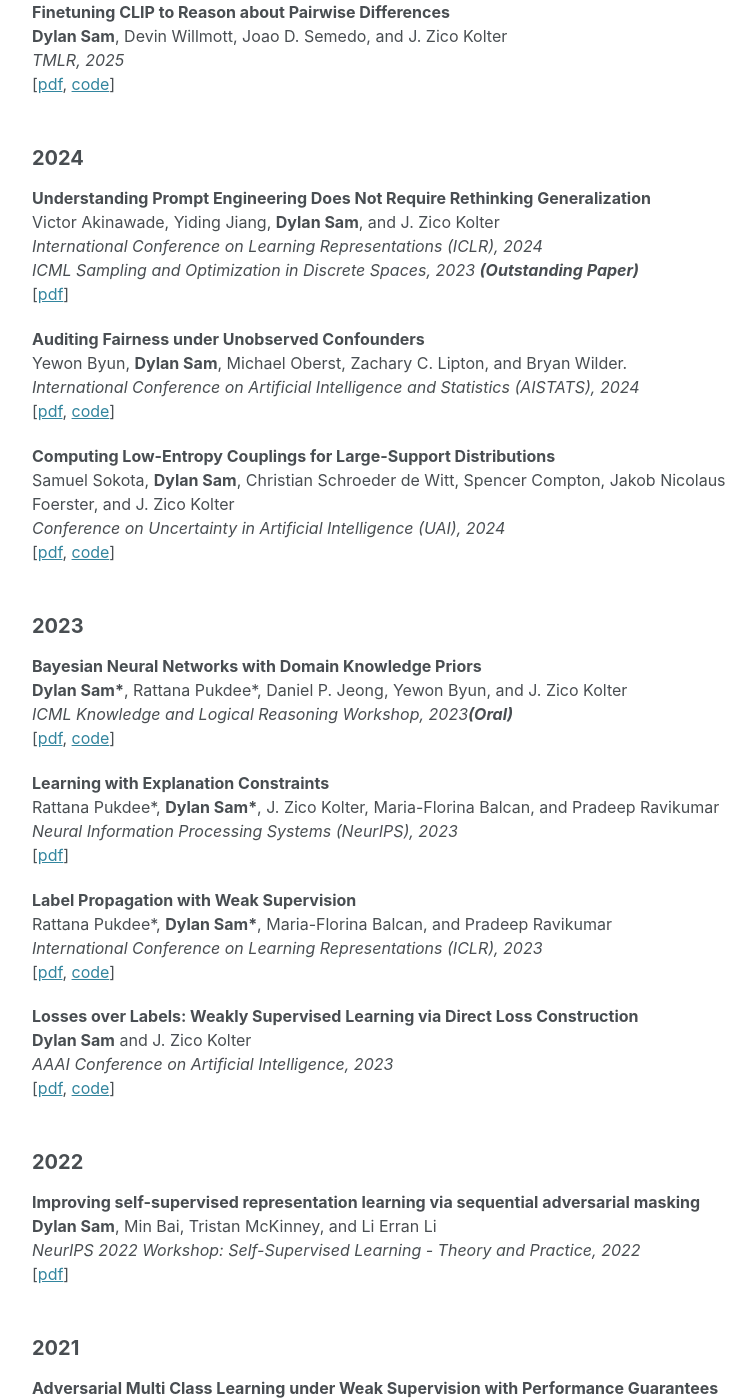
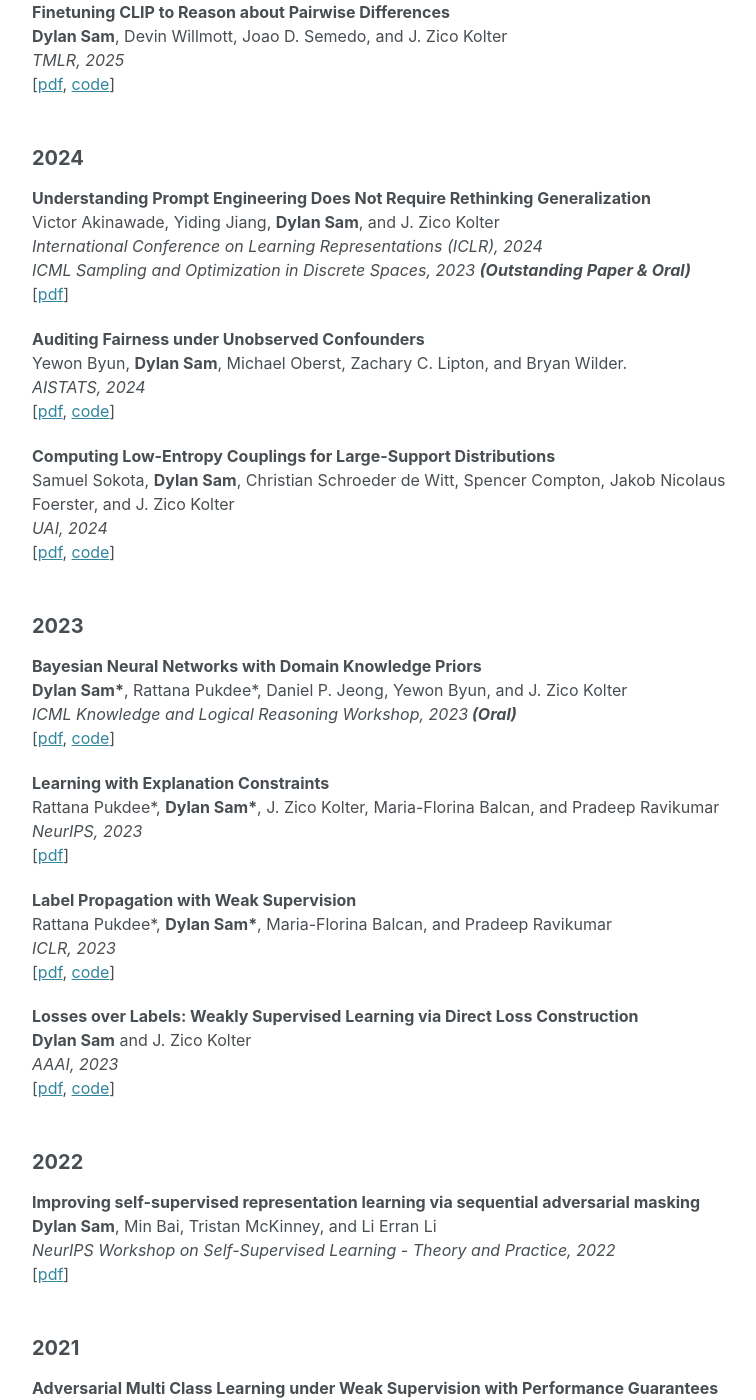
Before and after one commit to dsam99/dsam99.github.io, a Jekyll site: the page built from publications.md, in a window 1280 px wide and 1400 px high, scrolled down 599 px. Shown: the whole window, without its empty margins (234-990 px from the left). Built offline with Jekyll 4.4.1, drawn with Linux system fonts in a browser that asks for light colours; cached includes are drawn as plain includes; nearby versions of some CDN libraries; a style sheet for code colours, icons or effects is not loaded; some of the changed text lies outside the part shown.

Commit message:
changing formatting

```diff
--- a/_layouts/publications.html
+++ b/_layouts/publications.html
@@ -41,19 +41,19 @@ author_profile: false
 			<p class="title"> <b>Understanding Prompt Engineering Does Not Require Rethinking Generalization </b><br>
 				Victor Akinawade, Yiding Jiang, <strong>Dylan Sam</strong>, and J. Zico Kolter<br>
 				<i>International Conference on Learning Representations (ICLR), 2024</i>   <br>
-				<i>ICML Sampling and Optimization in Discrete Spaces, 2023</i> <strong><em> (Outstanding Paper) </em></strong> <br>
+				<i>ICML Sampling and Optimization in Discrete Spaces, 2023</i> <strong><em> (Outstanding Paper & Oral) </em></strong> <br>
 				[<a href="https://arxiv.org/abs/2310.03957" target="_blank">pdf</a>]
 			</p>
 
 			<p class="title"> <b>Auditing Fairness under Unobserved Confounders</b><br>
 				Yewon Byun, <strong>Dylan Sam</strong>, Michael Oberst, Zachary C. Lipton, and Bryan Wilder.<br>
-				<i>International Conference on Artificial Intelligence and Statistics (AISTATS), 2024</i> <br>
+				<i>AISTATS, 2024</i> <br>
 				[<a href="https://arxiv.org/abs/2403.14713" target="_blank">pdf</a>, <a href="https://github.com/lasilab/inequity-bounds" target="_blank">code</a>]
 			</p>
 
 			<p class="title"> <b>Computing Low-Entropy Couplings for Large-Support Distributions</b><br>
 				Samuel Sokota, <strong>Dylan Sam</strong>, Christian Schroeder de Witt, Spencer Compton, Jakob Nicolaus Foerster, and J. Zico Kolter<br>
-				<i>Conference on Uncertainty in Artificial Intelligence (UAI), 2024</i> <br>
+				<i>UAI, 2024</i> <br>
 				[<a href="https://arxiv.org/abs/2405.19540" target="_blank">pdf</a>, <a href="https://github.com/ssokota/mec" target="_blank">code</a>]
 			</p>
 
@@ -61,26 +61,26 @@ author_profile: false
 
 			<p class="title"> <b>Bayesian Neural Networks with Domain Knowledge Priors</b><br>
 				<strong>Dylan Sam*</strong>, Rattana Pukdee*, Daniel P. Jeong, Yewon Byun, and J. Zico Kolter<br>
-				<i>ICML Knowledge and Logical Reasoning Workshop, 2023</i><strong><em>(Oral) </em></strong><br>
+				<i>ICML Knowledge and Logical Reasoning Workshop, 2023</i><strong><em> (Oral) </em></strong><br>
 				[<a href="https://arxiv.org/abs/2402.13410" target="_blank">pdf</a>, <a href="https://github.com/dsam99/banana" target="_blank">code</a>]
 			</p>
 
 			<p class="title"> <b>Learning with Explanation Constraints </b><br>
 				Rattana Pukdee*, <strong>Dylan Sam*</strong>, J. Zico Kolter, Maria-Florina Balcan, and Pradeep Ravikumar<br>
-				<i>Neural Information Processing Systems (NeurIPS), 2023</i> <br>
+				<i>NeurIPS, 2023</i> <br>
 				[<a href="https://arxiv.org/abs/2303.14496" target="_blank">pdf</a>]
 			</p>
 
 			<p class="title"> <b>Label Propagation with Weak Supervision </b><br>
 				Rattana Pukdee*, <strong>Dylan Sam*</strong>, Maria-Florina Balcan, and Pradeep Ravikumar<br>
-				<i>International Conference on Learning Representations (ICLR), 2023</i> <br>
+				<i>ICLR, 2023</i> <br>
 				[<a href="https://arxiv.org/abs/2210.03594" target="_blank">pdf</a>,
 				<a href="https://github.com/dsam99/label_propagation_weak_supervision" target="_blank">code</a>]
 			</p>
 
 			<p class="title"> <b>Losses over Labels: Weakly Supervised Learning via Direct Loss Construction </b><br>
 				<strong>Dylan Sam</strong> and J. Zico Kolter<br>
-				<i>AAAI Conference on Artificial Intelligence, 2023</i> <br>
+				<i>AAAI, 2023</i> <br>
 				[<a href="https://arxiv.org/abs/2212.06921" target="_blank">pdf</a>,
 				<a href="https://github.com/dsam99/LoL" target="_blank">code</a>]
 			</p>
@@ -89,7 +89,7 @@ author_profile: false
 
 			<p class="title"> <b>Improving self-supervised representation learning via sequential adversarial masking </b><br>
 				<strong>Dylan Sam</strong>, Min Bai, Tristan McKinney, and Li Erran Li<br>
-				<i>NeurIPS 2022 Workshop: Self-Supervised Learning - Theory and Practice, 2022</i> <br>
+				<i>NeurIPS Workshop on Self-Supervised Learning - Theory and Practice, 2022</i> <br>
 				[<a href="https://sslneurips22.github.io/paper_pdfs/paper_54.pdf" target="_blank">pdf</a>]
 			</p>
 
@@ -97,14 +97,14 @@ author_profile: false
 
 			<p class="title"> <b>Adversarial Multi Class Learning under Weak Supervision with Performance Guarantees </b><br>
 				Alessio Mazzetto*, Cyrus Cousins*, <strong>Dylan Sam</strong>, Stephen H Bach, and Eli Upfal <br>
-				<i>International Conference on Machine Learning (ICML), 2021</i> <br>
+				<i>ICML, 2021</i> <br>
 				[<a href="http://cs.brown.edu/people/sbach/files/mazzetto-icml21.pdf" target="_blank">pdf</a>,
 				<a href="https://github.com/BatsResearch/mazzetto-icml21-code" target="_blank">code</a>]
 			</p>
 
 			<p class="title"> <b>Semi-Supervised Aggregation of Dependent Weak Supervision Sources with Performance Guarantees </b> <br>
 				Alessio Mazzetto, <strong>Dylan Sam</strong>, Andrew Park, Eli Upfal, and Stephen H Bach <br>
-				<i>International Conference on Artificial Intelligence and Statistics (AISTATS)</i>, 2021 <br>
+				<i>AISTATS</i>, 2021 <br>
 				[<a href="http://proceedings.mlr.press/v130/mazzetto21a/mazzetto21a.pdf" target="_blank">pdf</a>,
 				<a href="https://github.com/BatsResearch/mazzetto-aistats21-code" target="_blank">code</a>]
 			</p>
```
Also changed, not shown: other parts of _layouts/publications.html (+1 -1 lines).
